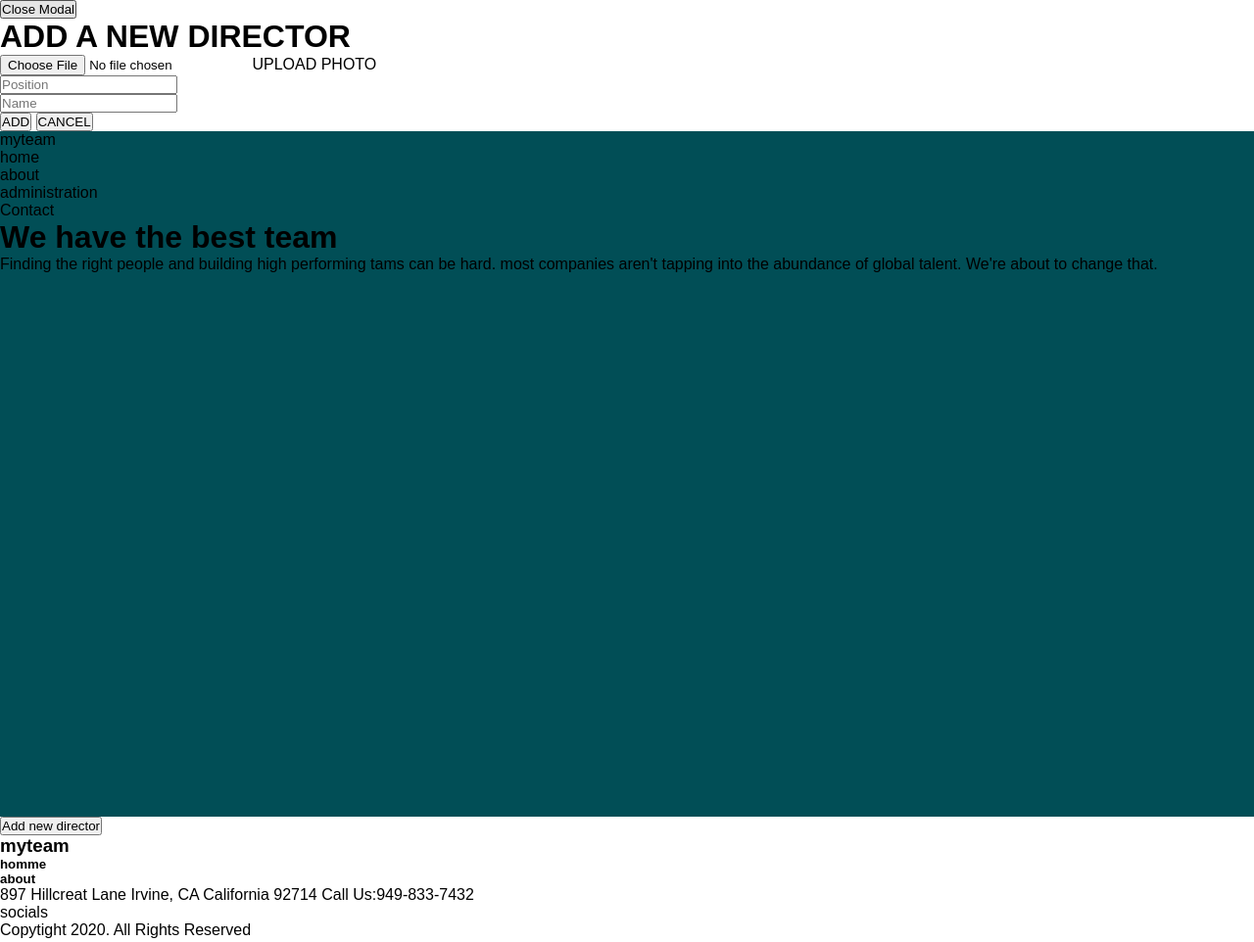
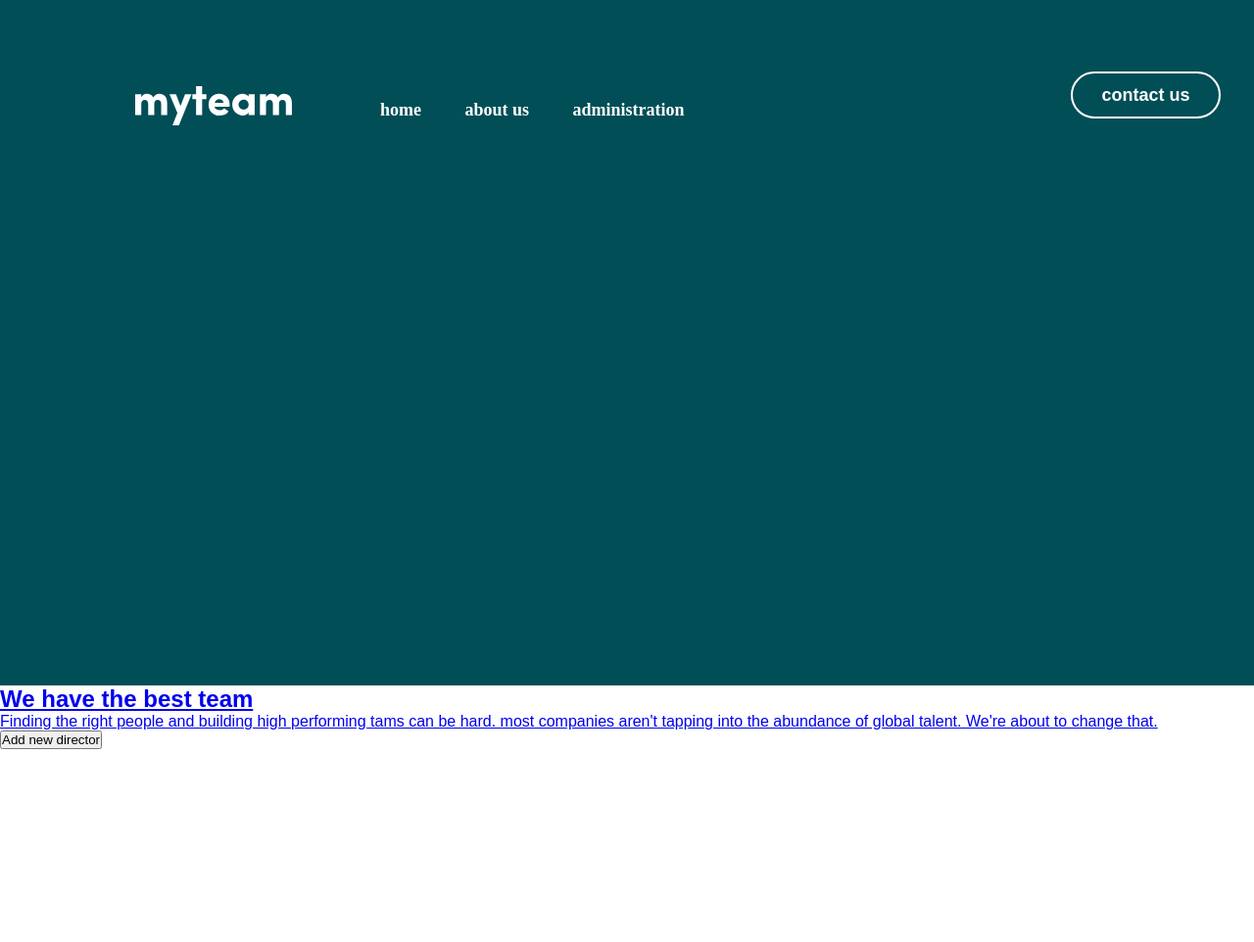
Before and after one commit to Lisa-marie-code/MyTeam-MultiPage, a plain HTML site: page starter-code/admin.html in a window 1280 px wide. Shown: the top 962 px of the page at 98% size. Drawn offline with Linux system fonts and the light colour scheme.

Commit message:
folder rename

```diff
--- a/starter-code/CSS/about.css
+++ b/starter-code/CSS/about.css
@@ -44,6 +44,7 @@ nav ul li a{
     color: #FFFFFF;
     padding: 20px;
 }
+
 nav button{
     position: absolute;
     top: 0px;
--- a/starter-code/CSS/admin.css
+++ b/starter-code/CSS/admin.css
@@ -10,10 +10,73 @@ header{
     width: 100%;
     height: 700px;
     background-color: #014E56;
+}
 
-body{
+nav{
+    position: absolute;
+    width: 1110px;
+    height: 48px;
+    left: 138px;
+    top: 73px;
+}
+
+.myteam-logo{
+    position: absolute;
+    top: 15px;
+    width: 160px;
+    height: 40px;
+    background-image: url(../assets/logo.svg);
+    background-size: cover;
+    background-repeat: no-repeat;
+}
+
+
+/*body{
     width: 11441px;
     height: 2076px;
+}*/
+
+nav ul{
+    margin-left: 230px;
+    margin-top: 25px;
+}
+
+nav ul li{
+    display: inline-block;
+    list-style: none;
+}
+
+nav ul li a{
+    text-decoration: none;
+    font-family: Livvic;
+    font-style: normal;
+    font-weight: 600;
+    font-size: 18px;
+    line-height: 28px;
+    color: #FFFFFF;
+    padding: 20px;
+}
+
+nav button{
+    position: absolute;
+    top: 0px;
+    left: 955px;
+    width: 153px;
+    height: 48px;
+    border: 2px solid white;
+    background-color: #014E56;
+    border-radius: 30px;
+    font-family: Livvic;
+    font-style: normal;
+    font-weight: 600;
+    font-size: 18px;
+    line-height: 28px;
+    color: #FFFFFF;
+}
+
+nav button a{
+    color: white;
+    text-decoration: none;
 }
 
 #overlay{
@@ -37,7 +100,6 @@ body{
     bottom:0;
     left:0;
     right:0;
-
 }
 
 .website-content{
--- a/starter-code/CSS/style.css
+++ b/starter-code/CSS/style.css
@@ -1,15 +1,17 @@
-
 *{
     margin: 0px;
     padding: 0px;
+    outline: none;
     box-sizing: border-box;
     font-family: 'Livvic', sans-serif;
 }
+
 header{
     width: 100%;
     height: 700px;
     background-color: #014E56;
 }
+
 nav{
     position: absolute;
     width: 1110px;
@@ -17,6 +19,7 @@ nav{
     left: 138px;
     top: 73px;
 }
+
 .myteam-logo{
     position: absolute;
     top: 15px;
@@ -45,6 +48,7 @@ nav ul li a{
     color: #FFFFFF;
     padding: 20px;
 }
+
 nav button{
     position: absolute;
     top: 0px;
@@ -61,6 +65,7 @@ nav button{
     line-height: 28px;
     color: #FFFFFF;
 }
+
 nav button a{
     color: white;
     text-decoration: none;
--- a/starter-code/about.html
+++ b/starter-code/about.html
@@ -7,7 +7,7 @@
   <link rel="icon" type="image/png" sizes="32x32" href="./images/favicon-32x32.png">
   <link href="https://fonts.googleapis.com/css2?family=Livvic:wght@600;700&display=swap" rel="stylesheet">
   <title>Frontend Mentor | myteam website challenge - About</title>
-  <link rel="stylesheet" href="CSS/about.css">
+  <link rel="stylesheet" href="css/about.css">
 
 
  </head>
@@ -28,21 +28,25 @@
       <a href="./contact.html">
       contact us
     </button>
+    <svg width="20" height="17">
+      <circle cx="50" cy="50" r="40" stroke="green" stroke-width="4" fill="yellow" />
+    </svg>
   </nav>
+  <div class="fourth__container container">
+    <h1 class="fourth__heading">About</h1>
+    <div class="fourth__description">
+      We help companies build dynamic teams made up of top global talent.
+      Using our network of passionate professionals we drive innovation
+      and deliver incredible outcomes. Talented, diverse teams shape the
+      best products and experiences. We’ll bring those teams to you.
+    </div>
+  </div>
  </header>
 
 
         <!-- FOURTH -->
         <section class="fourth">
-          <div class="fourth__container container">
-            <h1 class="fourth__heading">About</h1>
-            <div class="fourth__description">
-              We help companies build dynamic teams made up of top global talent.
-              Using our network of passionate professionals we drive innovation
-              and deliver incredible outcomes. Talented, diverse teams shape the
-              best products and experiences. We’ll bring those teams to you.
-            </div>
-          </div>
+
         </section>
 
  <!--
--- a/starter-code/admin.html
+++ b/starter-code/admin.html
@@ -1,10 +1,45 @@
 <html>
     <head>
-        <link rel = "stylesheet" href="./CSS/admin.css">
+        <link rel = "stylesheet" href="./css/admin.css">
         <title>Admin</title>
     </head>
     <body>
 
+        <header>
+            <nav>
+             <div class="myteam-logo"></div>
+                <div id="menu">
+                <ul>
+                    <li><a href="./index.html">home</a></li>
+                    <li><a href="./about.html">about us</a></li>
+                    <li><a href="./admin.html">administration</a></li>
+                </ul>
+                </div>
+
+            <button>
+              <a href="./contact.html">
+              contact us
+            </button>
+            </nav>
+        </header>
+
+        <section>
+            <div>
+                <div>
+                    <div>
+                    <h1>We have the best team</h1>
+                    </div>
+                    <div>
+                        <div></div>
+                        <p>Finding the right people and building high
+                            performing tams can be hard. most companies
+                            aren't tapping into the abundance of global talent.
+                            We're about to change that.
+                        </p>
+                    </div>
+
+                </div>
+            </div>
             <div id="overlay">
                 <div id="model">
                     <button id="close-modal-btn" onclick="closeModal()">Close Modal</button>
@@ -30,33 +65,6 @@
             </div>
 
             <div class="website-content">
-            <header>
-                <div id="nav">
-                    <div id="logo"> myteam</div>
-                    <div id="menu">
-                        <div>home</div>
-                        <div>about</div>
-                        <div>administration</div>
-                        <div>Contact</div>
-                    </div>
-                </div>
-                <div>
-                    <div>
-                        <div>
-                        <h1>We have the best team</h1>
-                        </div>
-                        <div>
-                            <div></div>
-                            <p>Finding the right people and building high
-                                performing tams can be hard. most companies
-                                aren't tapping into the abundance of global talent.
-                                We're about to change that.
-                            </p>
-                        </div>
-
-                    </div>
-                </div>
-            </header>
 
                 <div id="container">
                     <button id="show-modal-btn" onclick="showModal()">Add new director</button>
@@ -89,5 +97,8 @@
             <script src="admin.js">
 
             </script>
+        </section>
+
+
     </body>
 </html>
```
Also changed, not shown: starter-code/contact.html (+1 -1 lines), starter-code/index.html (+1 -1 lines). Lines whose indentation alone changed are shown as unchanged.
